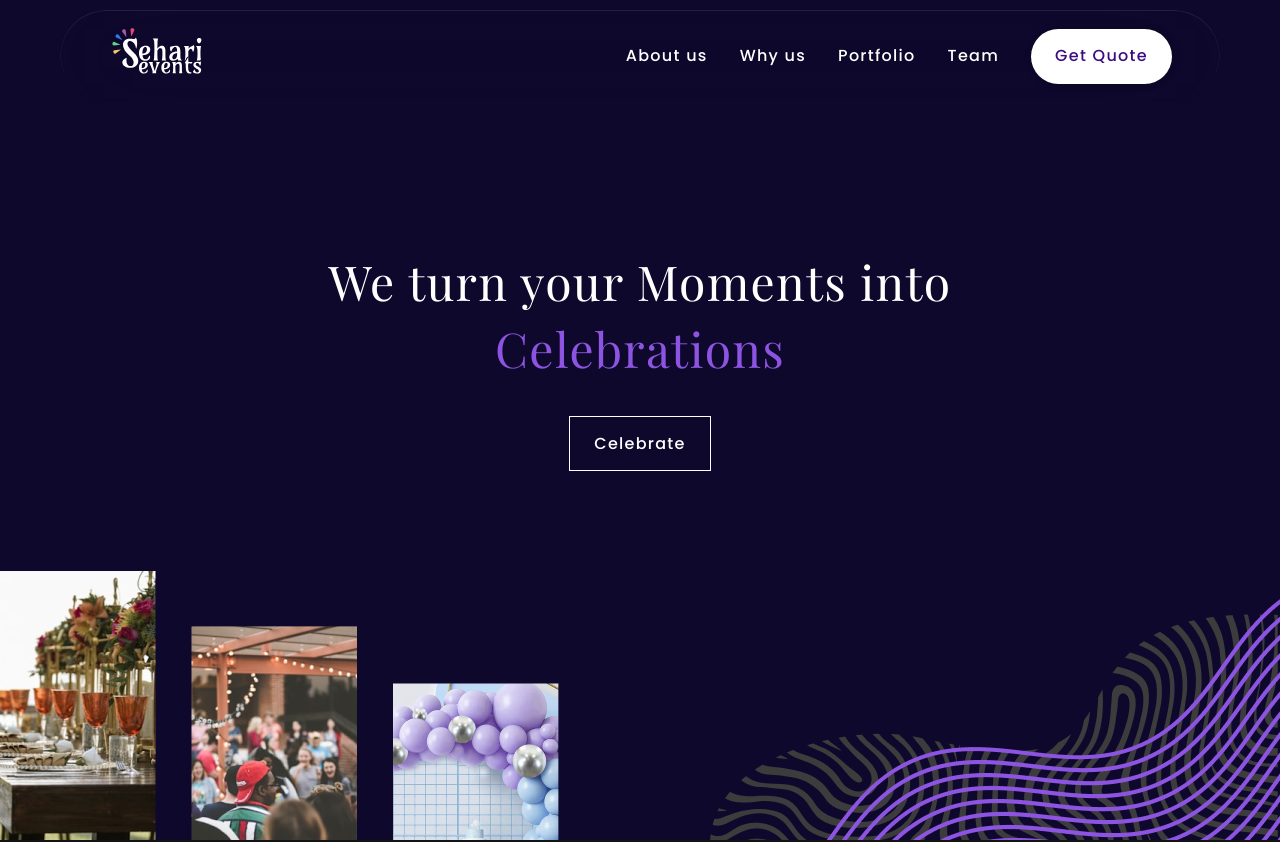
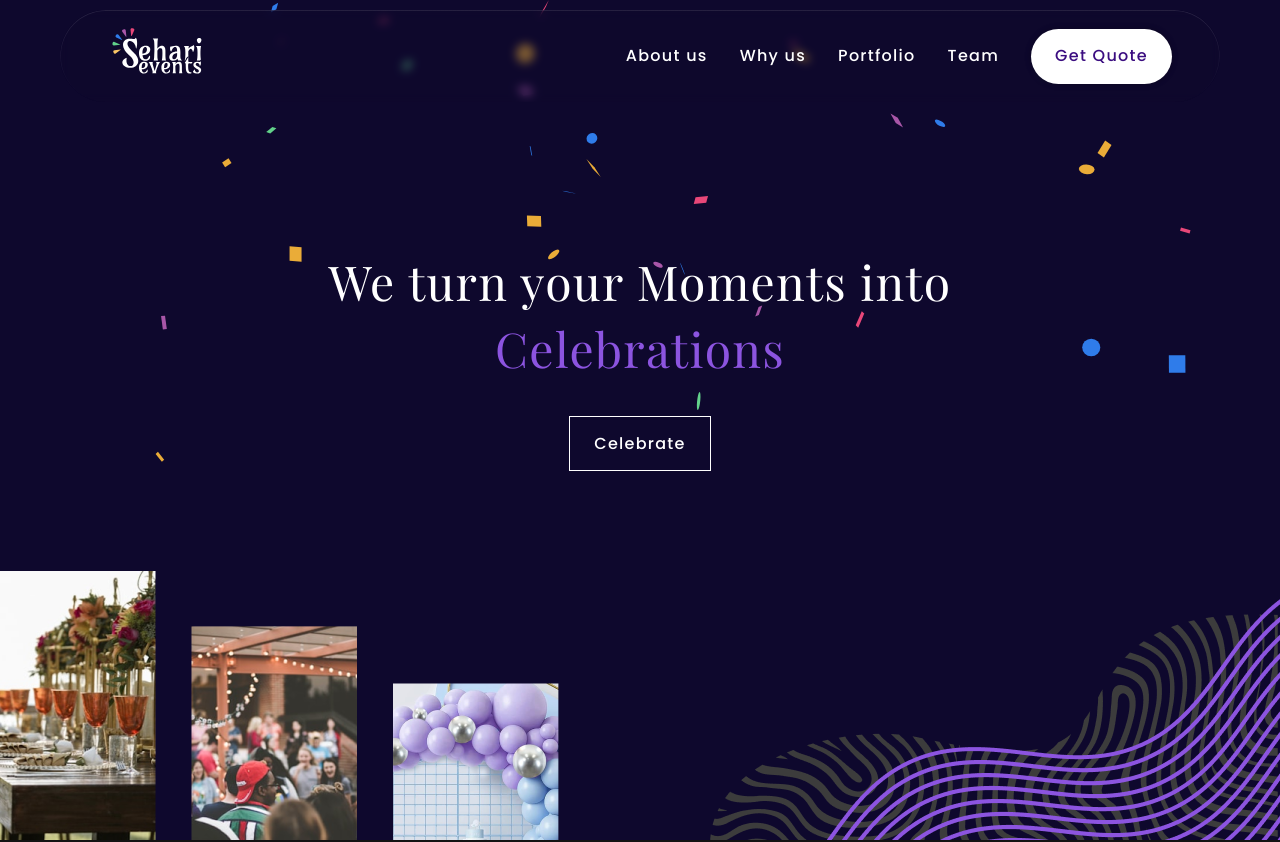
Before and after one commit to onlyveen/sehari-events, a Next.js app: page / in a window 1280 px wide. Shown: the top 842 px of the page. Built offline with nearby package versions, Linux system fonts and the light colour scheme; no server answers; a web font is replaced by a local one.

Commit message:
confetti.

```diff
--- a/package.json
+++ b/package.json
@@ -14,6 +14,7 @@
     "lodash": "^4.17.21",
     "next": "^13.4.7",
     "react": "^18.2.0",
+    "react-confetti": "^6.1.0",
     "react-dom": "^18.2.0",
     "react-router": "^6.14.1",
     "react-slick": "^0.29.0",
--- a/src/app/components/Layout.jsx
+++ b/src/app/components/Layout.jsx
@@ -1,4 +1,4 @@
-import React, { useContext } from "react";
+import React, { useContext,useState,useEffect } from "react";
 import Nav from "./Nav";
 import Footer from "./Footer";
 import "../styles/styles.scss";
@@ -6,9 +6,35 @@ import ModalPlayer from "./ModalPlayer";
 import { PlayerContext } from "../context/PlayerContext";
 import Head from "next/head";
 
+import Confetti from 'react-confetti'
+
 const Layout = ({ children }) => {
   const { playerStatus, setPlayerStatus } = useContext(PlayerContext);
-  console.log(playerStatus);
+  const [windowSize, setWindowSize] = useState({
+    width: 0,  // Initialize with default values
+    height: 0,
+  });
+
+  useEffect(() => {
+    // Check if window is defined to ensure code runs only on the client
+    if (typeof window !== 'undefined') {
+      const handleResize = () => {
+        setWindowSize({
+          width: window.innerWidth,
+          height: window.innerHeight,
+        });
+      };
+
+      // Set initial size
+      handleResize();
+
+      // Add event listener to update size on resize
+      window.addEventListener('resize', handleResize);
+
+      // Cleanup the event listener on component unmount
+      return () => window.removeEventListener('resize', handleResize);
+    }
+  }, []);
 
   return (
     <>
@@ -36,6 +62,17 @@ const Layout = ({ children }) => {
       <meta name="twitter:image" content="/seo.png" />
       <meta name="twitter:url" content="https://seharievents.netlify.com" />
     </Head>
+    <Confetti
+      width={windowSize.width}
+      numberOfPieces={50}
+      height={windowSize.height}
+      gravity={0.02}
+      colors={["#E84779",
+        "#A856A8",
+        "#2F7CEA",
+        "#62D18A",
+        "#EAAC38",]}
+    />
       <main id="page">
         <Nav></Nav>
         <div className="content">{children}</div>
--- a/src/app/styles/_nav.scss
+++ b/src/app/styles/_nav.scss
@@ -18,8 +18,8 @@
     justify-content: space-between;
     align-items: center;
     margin: auto;
-    background: rgba(14, 8, 45, .75);
-    backdrop-filter: blur(50px);
+    background: rgba(14, 8, 45, .5);
+    backdrop-filter: blur(5px);
     position: relative;
     @include responsive(phone) {
       max-width: 90%;
```
Also changed, not shown: 1 other file (tests, documents, lock files or other folders).
